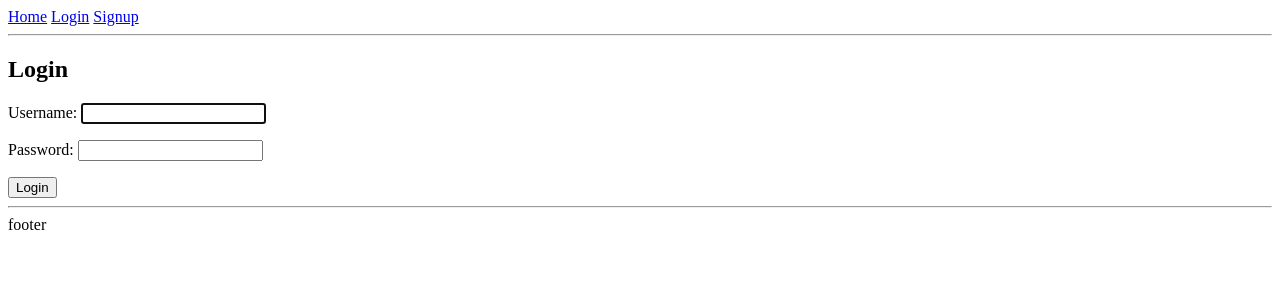
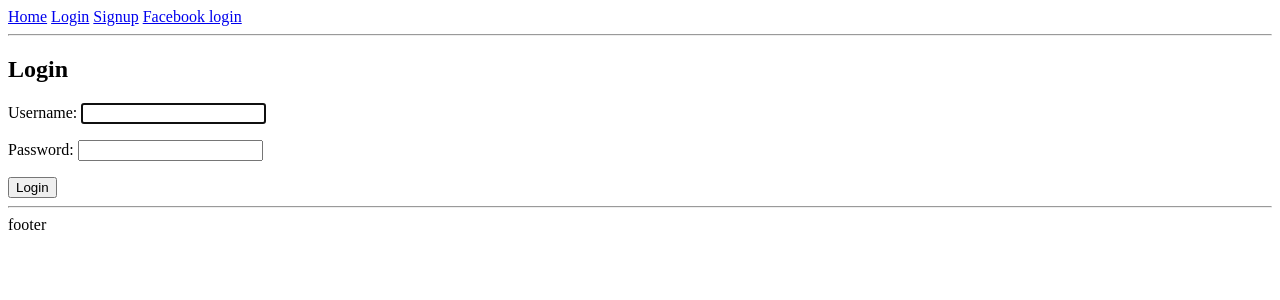
Before and after one commit to Streetfighter4/kanq, a Django app: page /login/ in a window 1280 px wide. Shown: the top 300 px of the page. Run offline with Django 3.2, Linux system fonts and the light colour scheme.

Commit message:
Add facebook login to header

```diff
--- a/image_site_app/templates/partials/header.html
+++ b/image_site_app/templates/partials/header.html
@@ -4,6 +4,7 @@
     {% if not request.user.is_authenticated %}
         <a href="{% url 'login' %}">Login</a>
         <a href="{% url 'signup' %}">Signup</a>
+        <a href="{% url 'allaccess-login' 'facebook' %}">Facebook login</a>
     {% else %}
         <a href="{% url 'logout' %}">Logout</a>
     {% endif %}
```
